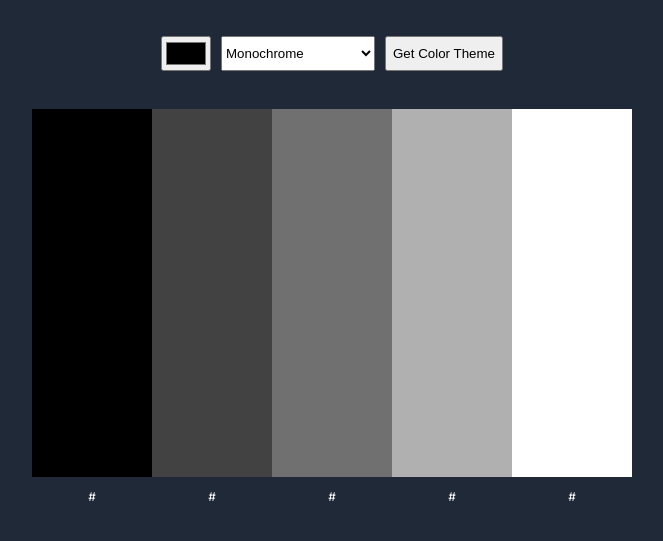
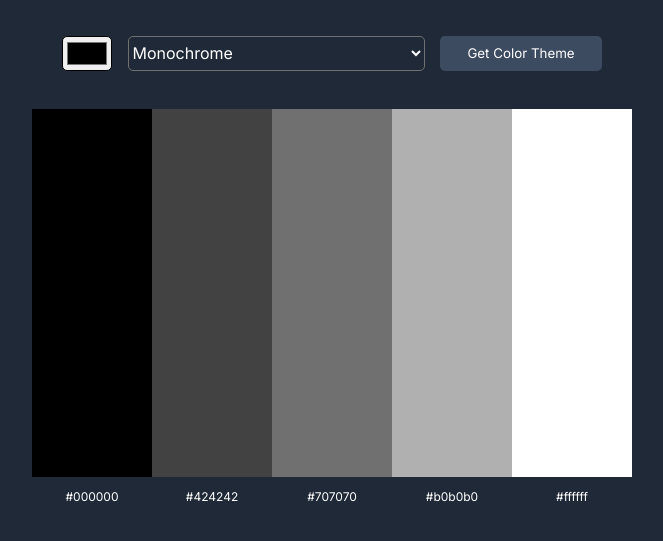
Before and after one commit to Splawlp/ColorTheme, a plain HTML site: page index.html in a window 1280 px wide. Shown: the part 163-704 px from the top of the page, without its empty margins (308-971 px from the left). Drawn offline with Linux system fonts and the light colour scheme.

Commit message:
add new style for form's elements

```diff
--- a/index.html
+++ b/index.html
@@ -34,11 +34,11 @@
       <div class="color gray"></div>
       <div class="color light-gray"></div>
       <div class="color white"></div>
-      <p class="color-desc">#</p>
-      <p class="color-desc">#</p>
-      <p class="color-desc">#</p>
-      <p class="color-desc">#</p>
-      <p class="color-desc">#</p>
+      <p class="color-desc">#000000</p>
+      <p class="color-desc">#424242</p>
+      <p class="color-desc">#707070</p>
+      <p class="color-desc">#b0b0b0</p>
+      <p class="color-desc">#ffffff</p>
     </section>
   </main>
   <script type="module" src="./script.js"></script>
--- a/style.css
+++ b/style.css
@@ -34,16 +34,44 @@ label{
 
 form{
   height: 90px;
+  width: 90%;
   display: flex;
   flex-direction: row;
   gap: 10px;
   align-items: center;
+  justify-content: space-between;
 }
 
 input,
 select,
 button{
   height: 50%;
+  border-radius: 5px;
+  transition: all .3s;
+  cursor: pointer;
+}
+
+select{
+  background-color: #1F2937;
+  color: #fff;
+  font-family: inherit;
+  font-size: 1em;
+  border: 1px solid #707070;
+  width: 55%;
+}
+
+button{
+  background-color: #3D4B60;
+  color: #fff;
+  font-family: inherit;
+  border: none;
+  width: 30%;
+}
+
+button:hover,
+select:hover,
+input:hover{
+  filter: brightness(0.75);
 }
 
 .color-section{
@@ -55,8 +83,9 @@ button{
   grid-template-rows: 9fr 1fr;
 }
 
-#color{
+.color{
   display: block;
+  cursor: pointer;
 }
 
 .black{
@@ -82,4 +111,6 @@ button{
 .color-desc{
   font-size: 0.75em;
   text-align: center;
+  transition: all .3s;
+  cursor: pointer;
 }
```
